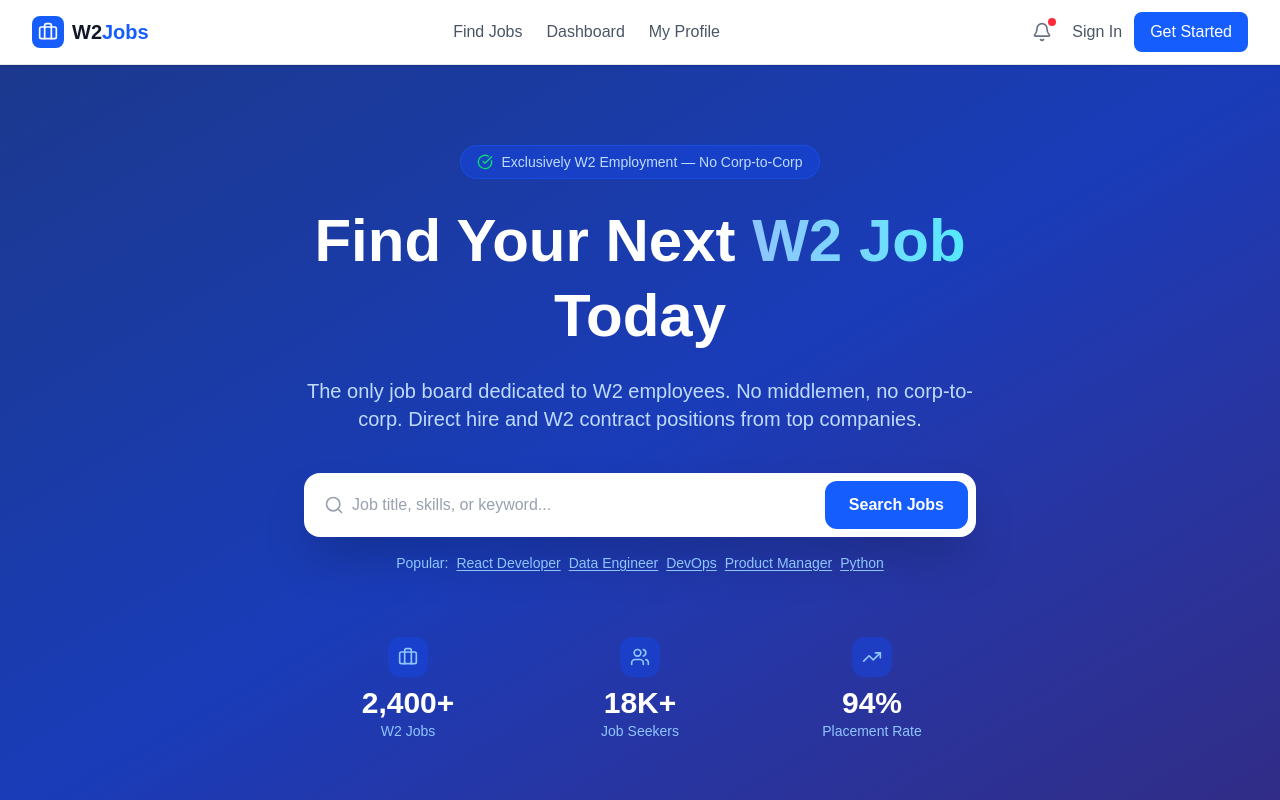
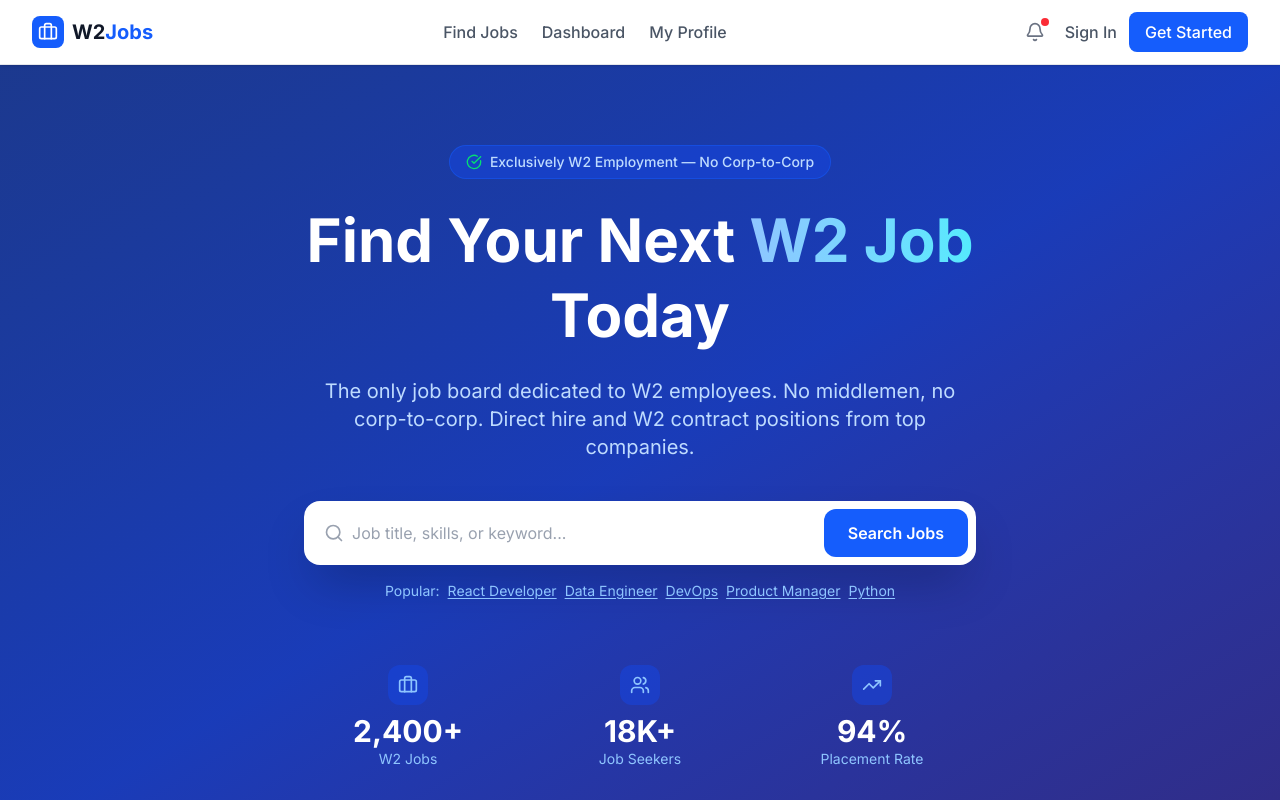
Before and after one commit to manideepvtm/w2jobs, a Next.js app: page / in a window 1280 px wide. Shown: the top 800 px of the page. Built offline with nearby package versions, Linux system fonts and the light colour scheme.

Commit message:
feat: add Inter font, fix auth-aware Navbar with user menu and sign out

```diff
--- a/src/app/layout.tsx
+++ b/src/app/layout.tsx
@@ -1,6 +1,9 @@
 import type { Metadata } from "next";
+import { Inter } from "next/font/google";
 import "./globals.css";
 import Providers from "./providers";
+
+const inter = Inter({ subsets: ["latin"] });
 
 export const metadata: Metadata = {
   title: "W2Jobs — Find W2 Jobs, No Corp-to-Corp",
@@ -15,7 +18,7 @@
 }>) {
   return (
     <html lang="en">
-      <body className="antialiased">
+      <body className={`${inter.className} antialiased`}>
         <Providers>{children}</Providers>
       </body>
     </html>
```
